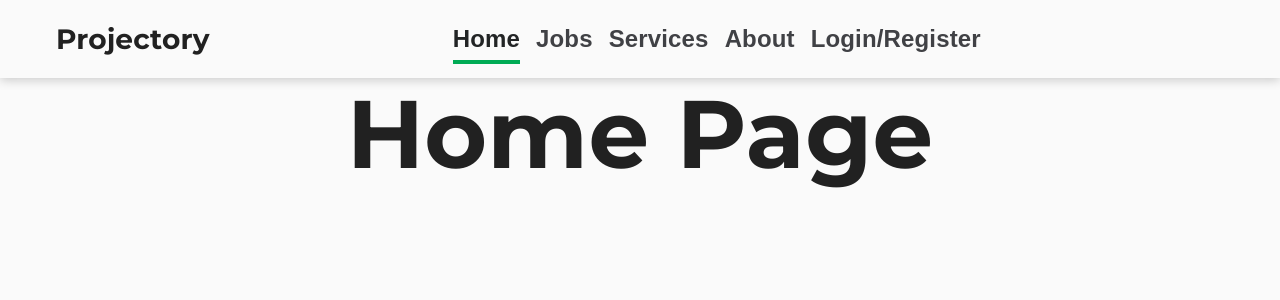
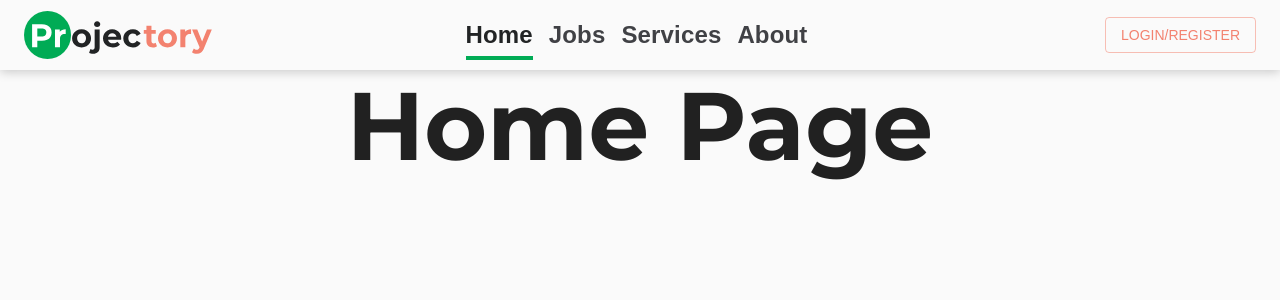
Before and after one commit to arif-aman/projectory-frontend, a React (Vite) app: page / in a window 1280 px wide. Shown: the top 300 px of the page. Built offline with nearby package versions, Linux system fonts and the light colour scheme; no server answers; a web font is replaced by a local one.

Commit message:
added logo, favicon, fix header, services page

```diff
--- a/index.html
+++ b/index.html
@@ -2,9 +2,9 @@
 <html lang="en">
   <head>
     <meta charset="UTF-8" />
-    <link rel="icon" type="image/svg+xml" href="/src/favicon.svg" />
+    <link rel="shortcut icon" type="image/png" href="/src/assets/favicon.png" />
     <meta name="viewport" content="width=device-width, initial-scale=1.0" />
-    <title>Projectory</title>
+    <title>Projectory - platform for clients & sellers</title>
   </head>
   <body>
     <div id="root"></div>
--- a/src/components/Header/Header.css
+++ b/src/components/Header/Header.css
@@ -1,15 +1,3 @@
-.logo {
-  font-family: "Montserrat", serif;
-  cursor: pointer;
-  padding-left: 2rem;
-}
-
-/* .header__mobile {
-  display: flex;
-  justify-content: center;
-  align-items: center;
-} */
-
 .header__menu {
   font-size: 1.8rem;
   display: none;
--- a/src/components/Header/Header.jsx
+++ b/src/components/Header/Header.jsx
@@ -5,6 +5,7 @@ import { HiMenuAlt3 } from "react-icons/hi";
 import { useSelector } from "react-redux";
 import { NavLink, useHistory } from "react-router-dom";
 // internal imports
+import logo from "../../assets/logo.svg";
 import "./Header.css";
 import ProfileMenu from "./ProfileMenu";
 
@@ -15,7 +16,7 @@ const Header = () => {
   const { token } = useSelector((state) => state.auth);
 
   // link lists
-  let navLinks = [
+  const navLinks = [
     {
       title: "Home",
       url: "/",
@@ -32,39 +33,22 @@ const Header = () => {
       title: "About",
       url: "/about",
     },
-    {
-      title: "Login/Register",
-      url: "/auth",
-    },
   ];
-
-  if (token) {
-    navLinks = [
-      {
-        title: "Home",
-        url: "/",
-      },
-      {
-        title: "Jobs",
-        url: "/jobs",
-      },
-      {
-        title: "Services",
-        url: "/services",
-      },
-      {
-        title: "About",
-        url: "/about",
-      },
-    ];
-  }
 
   return (
     <Container maxWidth="lg">
       <Box display="flex" justifyContent="space-between" alignItems="center" flexWrap="wrap">
-        <h1 className="logo" onClick={() => history.push("/")}>
-          Projectory
-        </h1>
+        <Box
+          maxWidth="12rem"
+          maxHeight="70px"
+          height="70px"
+          display="flex"
+          justifyContent="center"
+          alignItems="center"
+          onClick={() => history.push("/")}
+        >
+          <img src={logo} alt="logo" width="100%" style={{ cursor: "pointer" }} />
+        </Box>
 
         <nav className="header__list" id="nav">
           {navLinks.map((link, idx) => (
@@ -103,13 +87,19 @@ const Header = () => {
           </div>
 
           {/* ---------------------- profile and msg icons ---------------- */}
-          {token && (
+          {token ? (
             <Box display="flex" justifyContent="center" alignItems="center">
               <ProfileMenu />
               <Button onClick={() => history.push("/chats")}>
                 <Box fontSize="1.3rem">
                   <AiFillMessage />
                 </Box>
+              </Button>
+            </Box>
+          ) : (
+            <Box>
+              <Button variant="outlined" color="secondary" onClick={() => history.push("/auth")}>
+                Login/Register
               </Button>
             </Box>
           )}
--- a/src/pages/services/Services.jsx
+++ b/src/pages/services/Services.jsx
@@ -36,7 +36,7 @@ const Services = () => {
           Services
         </Typography>
       </Box>
-      <Box display="flex">
+      <Box display="flex" flexWrap="wrap">
         <Box mt={5} flex="20%">
           <Typography variant="h6" align="center" color="textPrimary">
             Filters
@@ -46,7 +46,15 @@ const Services = () => {
           </Typography>
         </Box>
 
-        <Box display="flex" justifyContent="center" flexWrap="wrap" gridGap={15} mt={5} flex="80%">
+        <Box
+          display="flex"
+          justifyContent="center"
+          flexWrap="wrap"
+          gridGap={15}
+          mt={5}
+          flex="80%"
+          minWidth="400px"
+        >
           {services && services.length > 0 ? (
             services.map((service, idx) => (
               <ServiceCard
```
Also changed, not shown: src/assets/favicon.png (added), src/assets/logo.svg (added).
